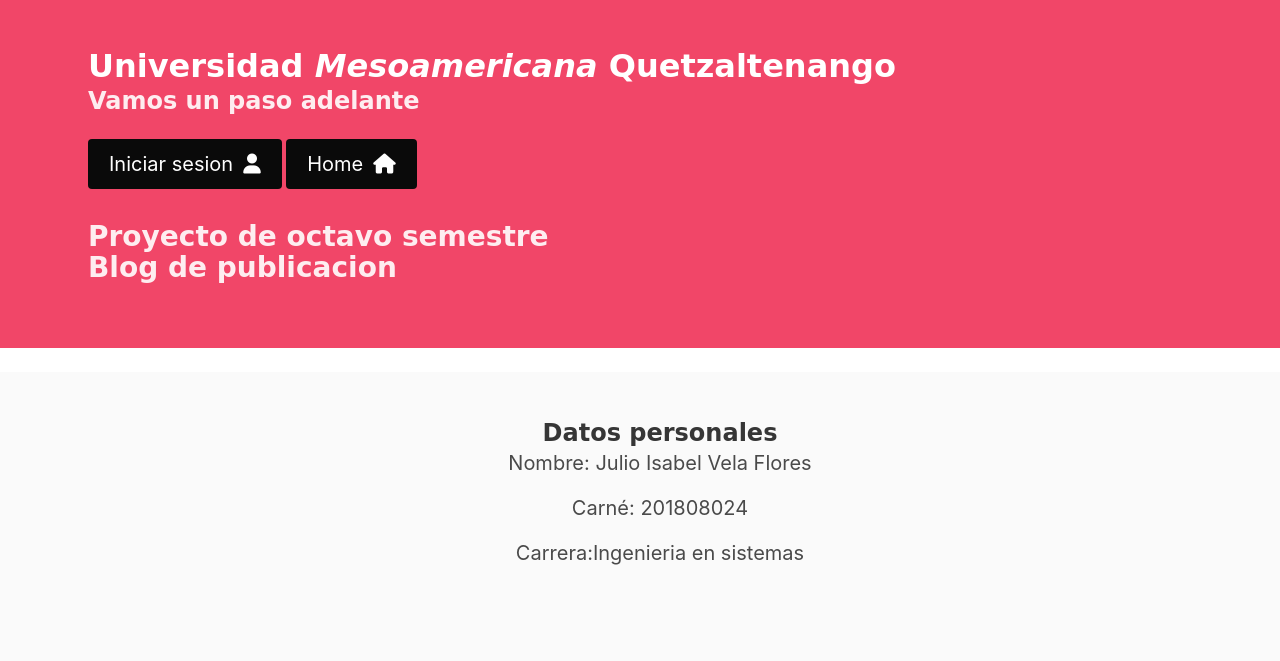
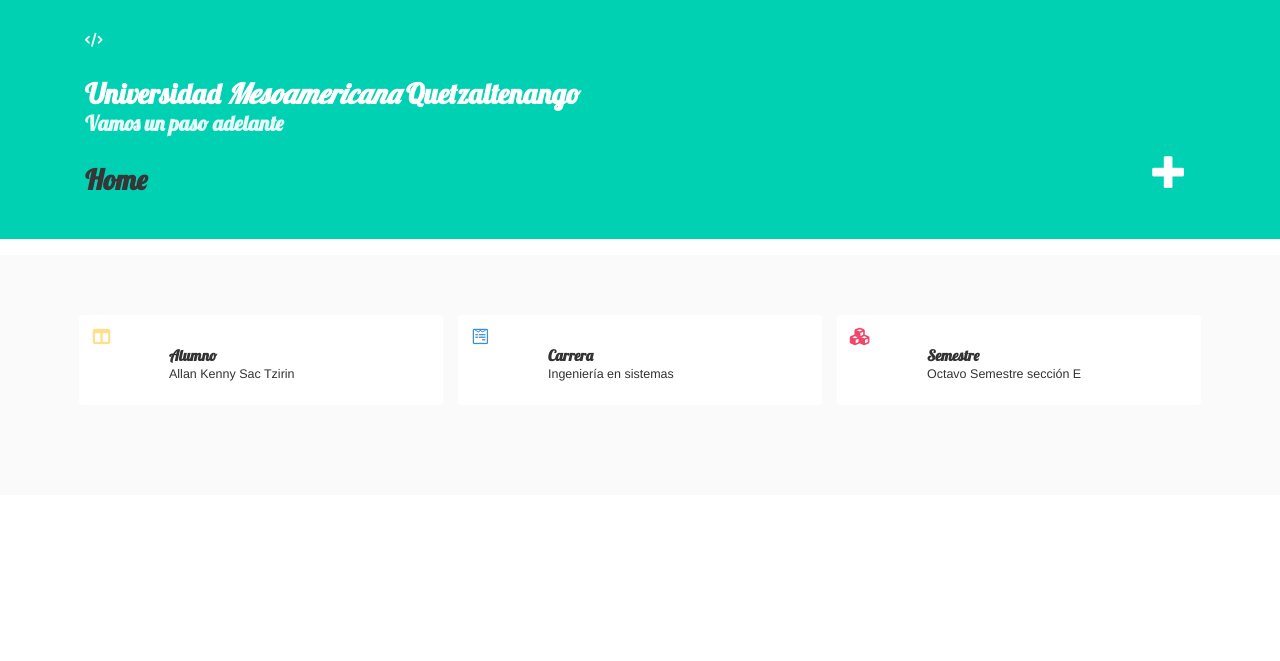
Before and after one commit to Juliovela23/Proyecto-blog, a Django app: page / in a window 1280 px wide. Shown: the top 661 px of the page. Run offline with Django 3.2, Linux system fonts and the light colour scheme; data that the repository does not hold is empty; some libraries are stand-ins or nearby versions.

Commit message:
Segunda prueba

```diff
--- a/blog/templates/blog/base.html
+++ b/blog/templates/blog/base.html
@@ -1,71 +1,113 @@
 {% load static %}
 <!DOCTYPE html>
-<html lang="en">
-
+<html lang="en" >
   <head>
     <meta charset="UTF-8">
-    <title>Blog proyecto Julio</title>
+    <title>Blog de Allan</title>
     <link rel="stylesheet" href="https://cdnjs.cloudflare.com/ajax/libs/normalize/8.0.1/normalize.min.css">
     <!-- Bulma Version 0.9.0-->
-    <meta http-equiv="X-UA-Compatible" content="IE=edge">
-    <meta name="viewport" content="width=device-width, initial-scale=1">
-    <link href="https://fonts.googleapis.com/css2?family=Nunito+Sans:wght@400;600;800&display=swap" rel="stylesheet">
-    <script src="https://kit.fontawesome.com/15181efa86.js" crossorigin="anonymous"></script>
-    <link rel="stylesheet" href="https://unpkg.com/bulma@0.9.0/css/bulma.min.css" />
+    <link rel='stylesheet' href='https://unpkg.com/bulma@0.9.0/css/bulma.min.css'>
+    <link rel='stylesheet' href='https://cdnjs.cloudflare.com/ajax/libs/overlayscrollbars/1.9.1/css/OverlayScrollbars.min.css'>
+    <link rel='stylesheet' href='https://kingsora.github.io/OverlayScrollbars/etc/os-theme-thin-dark.css'>
+    <link rel='stylesheet' href="../css/prism.css">
+    <link rel="stylesheet" href="../css/cheatsheet.css">
+    <link rel="stylesheet" href="//maxcdn.bootstrapcdn.com/bootstrap/3.2.0/css/bootstrap.min.css">
+    <link rel="stylesheet" href="//maxcdn.bootstrapcdn.com/bootstrap/3.2.0/css/bootstrap-theme.min.css">
+    <link href='//fonts.googleapis.com/css?family=Lobster&subset=latin,latin-ext' rel='stylesheet' type='text/css'>
     <link rel="stylesheet" href="{% static 'css/blog.css' %}">
+    <script src="https://kit.fontawesome.com/7dc3015a44.js" crossorigin="anonymous"></script>
   </head>
-
   <body>
-    <section class="hero is-danger">
+    <section class="hero is-primary">
       <div class="hero-body">
+        <div class="columns">
+          <div class="column is-12">
             <div class="container content">
+              <i class="is-large fas fa-code"></i>
               <h1 class="title">Universidad <em>Mesoamericana</em> Quetzaltenango</h1>
               <h3 class="subtitle">
               Vamos un paso adelante
               </h3>
-                {% if user.is_authenticated %}
-                <div>
-                    <a href="{% url 'post_new' %}" class="button is-white is-medium is-inverted">nuevo&ensp;<i class="fas fa-plus"></i></a>
-                    <a href="{% url 'post_draft_list' %}" class="button is-white is-medium is-inverted">Borrador&ensp;<i class="fab fa-firstdraft"></i></a>
-
-                </div><br>
-
-                <a href="{% url 'post_draft_list' %}" class="top-menu"><span class="glyphicon glyphicon-edit"></span></a>
-                <p class="top-menu">Bienvenido {{ user.username }} <small><a href="{% url 'logout' %}" class="button is-white is-medium is-inverted" style="color: bisque;">Cerrar sesion&ensp;<i class="fas fa-hiking"></i></a></small></p>
-                {% else %}
-                <a href="{% url 'login' %}" class="button is-white is-medium is-inverted">Iniciar sesion&ensp;<i class="fas fa-user"></i></a> {% endif %}
-                <a href="/" class="button is-white is-medium is-inverted">Home&ensp;<i class="fas fa-home"></i></a>
-
-                <h2 class="subtitle">Proyecto de octavo semestre <br> Blog de publicacion</h2>
+                <a href="{% url 'post_new' %}" class="top-menu"><span class="glyphicon glyphicon-plus"></span></a>
+                <h1><a href="/">Home</a></h1>
+              </a>
             </div>
-
+          </div>
+        </div>
       </div>
     </section>
+
     <div class="content container">
         <div class="row">
             <div class="col-md-8">
-                {% block content %} {% endblock %}
+                {% block content %}
+                {% endblock %}
             </div>
         </div>
     </div>
-
 </body>
 
 <footer class="footer">
-    <div class="content has-text-centered">
-        <h1 class="title is-size-4">Datos personales</h1>
+<section class="section">
+  <div class="container">
+    <div class="columns is-multiline">
+      <div class="column is-one-third">
+        <article class="notification media has-background-white">
+          <figure class="media-left">
+            <span class="icon">
+              <i class="has-text-warning fas fa-columns fa-lg"></i>
+            </span>
+          </figure>
+          <div class="media-content">
+            <div class="content">
+              <h1 class="title is-size-4">Alumno</h1>
               <p class="is-size-5 subtitle">
-            Nombre: Julio Isabel Vela Flores
-        </p>
-        <p class="is-size-5 subtitle">
-            Carné: 201808024
-        </p>
-        <p class="is-size-5 subtitle">
-            Carrera:Ingenieria en sistemas
+                Allan Kenny Sac Tzirin
               </p>
             </div>
-</footer>
+          </div>
+        </article>
+      </div>
+      <div class="column is-one-third">
+        <article class="notification has-background-white media">
+          <figure class="media-left">
+            <span class="icon has-text-info">
+              <i class="fab fa-lg fa-wpforms"></i>
+            </span>
+          </figure>
+          <div class="media-content">
+            <div class="content">
+              <h1 class="title is-size-4">Carrera</h1>
+              <p class="is-size-5 subtitle">
+                Ingeniería en sistemas
+              </p>
+            </div>
+          </div>
+        </article>
+      </div>
+      <div class="column is-one-third">
+        <article class="notification has-background-white media">
+          <figure class="media-left">
+            <span class="icon has-text-danger">
+              <i class="fas fa-lg fa-cubes"></i>
+            </span>
+          </figure>
+          <div class="media-content">
+            <div class="content">
+              <h1 class="title is-size-4">Semestre</h1>
+              <p class="is-size-5 subtitle">
+                Octavo Semestre sección E
+              </p>
+            </div>
+          </div>
+        </article>
+      </div>
+
+
+    </div>
+  </div>
+</section>
+
 
 </body>
-
 </html>
--- a/blog/templates/blog/post_list.html
+++ b/blog/templates/blog/post_list.html
@@ -1,27 +1,13 @@
-{% extends 'blog/base.html' %} {% block content %} {% for post in posts %}
-<div class="post">
-    <div class="card">
-        <header class="card-header">
-            <p class="card-header-title">
-                <a href="{% url 'post_detail' pk=post.pk %}">{{ post.title }}</a>
-            </p>
-        </header>
-        <div class="card-content">
-            <div class="content">
-                <p>{{ post.text|linebreaksbr }}</p>
-                <br>
-                <div class="date">
-                    {{ post.published_date }}
-                </div>
+{% extends 'blog/base.html' %}
+
+{% block content %}
+    {% for post in posts %}
+        <div class="post">
+            <div class="date">
+                {{ post.published_date }}
             </div>
+            <h2><a href="{% url 'post_detail' pk=post.pk %}">{{ post.title }}</a></h2>
+            <p>{{ post.text|linebreaksbr }}</p>
         </div>
-        <footer class="card-footer">
-            <a href="{% url 'post_edit' pk=post.pk %}" class="card-footer-item">Editar</a>
-            <a href="{% url 'post_remove' pk=post.pk %}" class="card-footer-item">Eliminar</a>
-        </footer>
-    </div>
-
-</div>
-
-
-{% endfor %} {% endblock %}
+    {% endfor %}
+{% endblock %}
--- a/blog/urls.py
+++ b/blog/urls.py
@@ -6,7 +6,4 @@ urlpatterns = [
     path('post/<int:pk>/', views.post_detail, name='post_detail'),
     path('post/new', views.post_new, name='post_new'),
     path('post/<int:pk>/edit/', views.post_edit, name='post_edit'),
-    path('drafts/', views.post_draft_list, name='post_draft_list'),
-    path('post/<pk>/publish/', views.post_publish, name='post_publish'),
-    path('post/<pk>/remove/', views.post_remove, name='post_remove'),
 ]
--- a/blog/views.py
+++ b/blog/views.py
@@ -3,7 +3,6 @@ from django.utils import timezone
 from .models import Post
 from django.shortcuts import redirect
 from .forms import PostForm
-from django.contrib.auth.decorators import login_required
 
 def post_list(request):
     posts = Post.objects.filter(published_date__lte=timezone.now()).order_by('published_date')
@@ -13,27 +12,19 @@ def post_detail(request, pk):
     post = get_object_or_404(Post, pk=pk)
     return render(request, 'blog/post_detail.html', {'post': post})
 
-@login_required
 def post_new(request):
     if request.method == "POST":
         form = PostForm(request.POST)
         if form.is_valid():
             post = form.save(commit=False)
             post.author = request.user
-            #post.published_date = timezone.now()
+            post.published_date = timezone.now()
             post.save()
             return redirect('post_detail', pk=post.pk)
     else:
         form = PostForm()
     return render(request, 'blog/post_edit.html', {'form': form})
 
-@login_required
-def post_publish(request, pk):
-    post = get_object_or_404(Post, pk=pk)
-    post.publish()
-    return redirect('post_detail', pk=pk)
-
-@login_required
 def post_edit(request, pk):
     post = get_object_or_404(Post, pk=pk)
     if request.method == "POST":
@@ -41,20 +32,9 @@ def post_edit(request, pk):
         if form.is_valid():
             post = form.save(commit=False)
             post.author = request.user
-            #post.published_date = timezone.now()
+            post.published_date = timezone.now()
             post.save()
             return redirect('post_detail', pk=post.pk)
     else:
         form = PostForm(instance=post)
     return render(request, 'blog/post_edit.html', {'form': form})
-
-@login_required
-def post_draft_list(request):
-    posts = Post.objects.filter(published_date__isnull=True).order_by('created_date')
-    return render(request, 'blog/post_draft_list.html', {'posts': posts})
-
-@login_required
-def post_remove(request, pk):
-    post = get_object_or_404(Post, pk=pk)
-    post.delete()
-    return redirect('post_list')
--- a/mysite/settings.py
+++ b/mysite/settings.py
@@ -120,4 +120,3 @@ USE_TZ = True
 
 STATIC_URL = '/static/'
 STATIC_ROOT = os.path.join(BASE_DIR, 'static')
-LOGIN_REDIRECT_URL = '/'
--- a/mysite/urls.py
+++ b/mysite/urls.py
@@ -1,10 +1,7 @@
 from django.contrib import admin
 from django.urls import path, include
 
-from django.contrib.auth import views
-
 urlpatterns = [
     path('admin/', admin.site.urls),
-    path('accounts/login/', views.LoginView.as_view(template_name='blog/registration/login.html'), name='login'),
-    path('accounts/logout/', views.LogoutView.as_view(next_page='/'), name='logout'),
-    path('', include('blog.urls')),]
+    path('', include('blog.urls')),
+]
```
Also changed, not shown: blog/static/css/blog.css (+5 -15 lines), blog/templates/blog/post_detail.html (+6 -24 lines), blog/templates/blog/post_edit.html (+8 -10 lines). Lines whose indentation alone changed are shown as unchanged.
